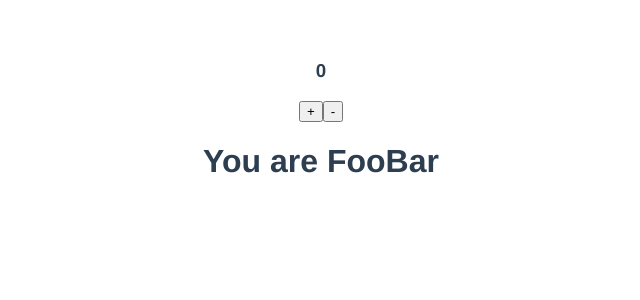
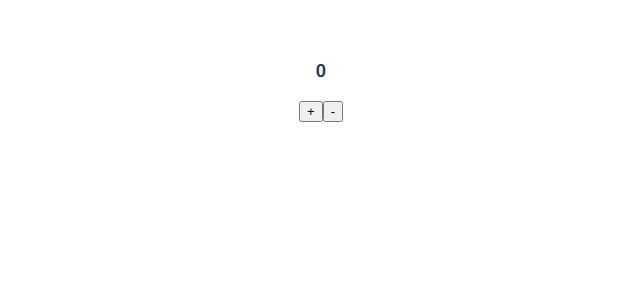
Before and after one commit to bdurb/foo-bar-vue, a Vue app: page / in a window 1280 px wide. Shown: the top 300 px of the page, without its empty margins (319-959 px from the left). Built offline with nearby package versions, Linux system fonts and the light colour scheme.

Commit message:
changed logic to account for 0

```diff
--- a/src/App.vue
+++ b/src/App.vue
@@ -4,7 +4,8 @@
     <button v-on:click="incrementCount">+</button>
     <button v-on:click="decrementCount">-</button>
 
-    <h1 v-if="isFooBar">You are FooBar</h1>
+    <h1 v-if="isZero"></h1>
+    <h1 v-else-if="isFooBar">You are FooBar</h1>
     <h1 v-else-if="isFoo">You are Foo</h1>
     <h1 v-else-if="isBar">You are Bar</h1>
     <h1 v-else>No Foos, and no Bars</h1>
@@ -37,6 +38,9 @@ export default {
     },
     isBar() {
       return this.count % 5 === 0
+    },
+    isZero() {
+      return this.count === 0
     }
   }
 }
```
